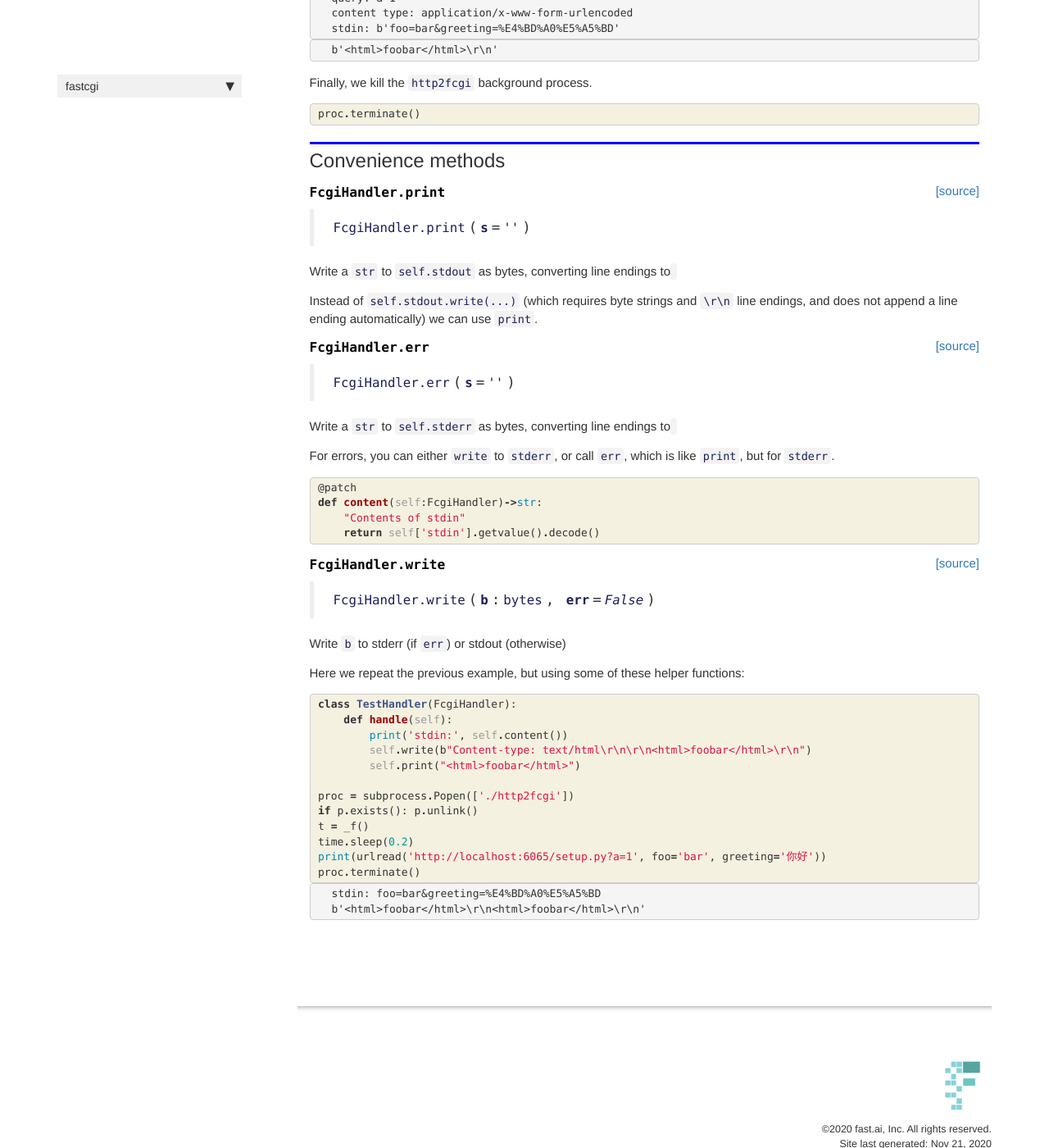
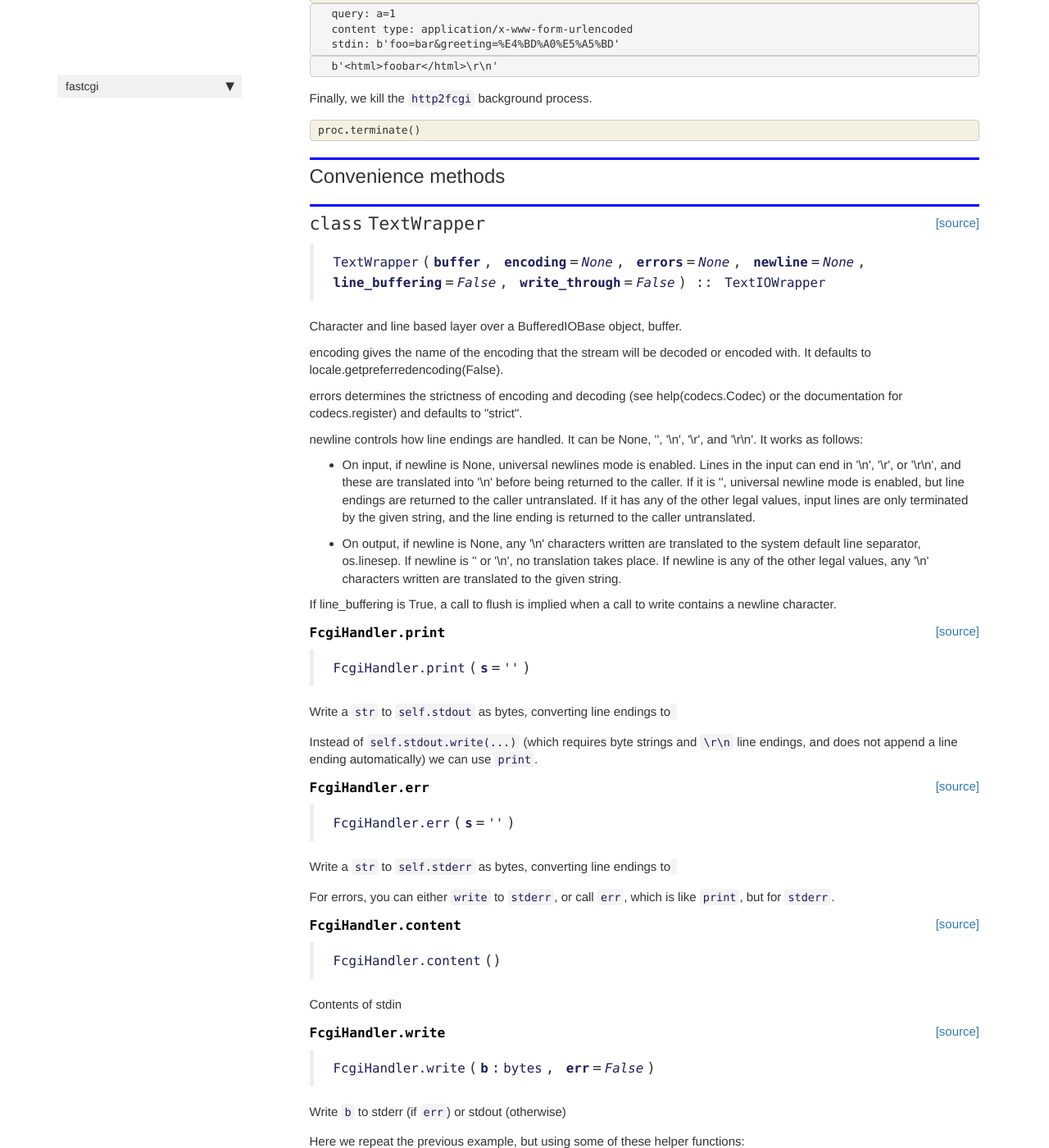
Before and after one commit to fastai/fastcgi, a Jekyll site: the page built from docs/core.html, in a window 1280 px wide and 1400 px high, scrolled down 3313 px. Shown: the whole window at 82% size. Built offline with Jekyll 4.4.1, drawn with Linux system fonts in a browser that asks for light colours; nearby versions of some CDN libraries; comment, search, counter and statistics services are not loaded; some of the changed text lies outside the part shown.

```diff
--- a/docs/_data/sidebars/home_sidebar.yml
+++ b/docs/_data/sidebars/home_sidebar.yml
@@ -12,6 +12,9 @@ entries:
     - output: web,pdf
       title: fastcgi API
       url: core.html
+    - output: web,pdf
+      title: fastcgi.decorator
+      url: decorator.html
     output: web
     title: fastcgi
   output: web
--- a/docs/core.html
+++ b/docs/core.html
@@ -114,7 +114,7 @@ nb_path: "00_core.ipynb"
 
 
 <div class="output_markdown rendered_html output_subarea ">
-<h4 id="readlen" class="doc_header"><code>readlen</code><a href="https://github.com/fastai/fastcgi/tree/master/fastcgi/core.py#L30" class="source_link" style="float:right">[source]</a></h4><blockquote><p><code>readlen</code>(<strong><code>r</code></strong>)</p>
+<h4 id="readlen" class="doc_header"><code>readlen</code><a href="https://github.com/fastai/fastcgi/tree/master/fastcgi/core.py#L31" class="source_link" style="float:right">[source]</a></h4><blockquote><p><code>readlen</code>(<strong><code>r</code></strong>)</p>
 </blockquote>
 <p>Read the length of the next fcgi parameter</p>
 
@@ -157,17 +157,29 @@ nb_path: "00_core.ipynb"
     {% raw %}
 
 <div class="cell border-box-sizing code_cell rendered">
-<div class="input">
 
-<div class="inner_cell">
-    <div class="input_area">
-<div class=" highlight hl-ipython3"><pre><span></span><span class="k">def</span> <span class="nf">_recv_struct</span><span class="p">(</span><span class="n">recv</span><span class="p">,</span> <span class="n">fmt</span><span class="p">):</span>
-    <span class="k">if</span> <span class="ow">not</span> <span class="nb">isinstance</span><span class="p">(</span><span class="n">fmt</span><span class="p">,</span><span class="n">struct</span><span class="o">.</span><span class="n">Struct</span><span class="p">):</span> <span class="n">fmt</span> <span class="o">=</span> <span class="n">_S</span><span class="p">(</span><span class="n">fmt</span><span class="p">)</span>
-    <span class="n">res</span> <span class="o">=</span> <span class="n">fmt</span><span class="o">.</span><span class="n">unpack</span><span class="p">(</span><span class="n">recv</span><span class="p">(</span><span class="n">fmt</span><span class="o">.</span><span class="n">size</span><span class="p">))</span>
-    <span class="k">return</span> <span class="n">res</span><span class="p">[</span><span class="mi">0</span><span class="p">]</span> <span class="k">if</span> <span class="nb">len</span><span class="p">(</span><span class="n">res</span><span class="p">)</span><span class="o">==</span><span class="mi">1</span> <span class="k">else</span> <span class="n">res</span>
-</pre></div>
+</div>
+    {% endraw %}
 
-    </div>
+    {% raw %}
+
+<div class="cell border-box-sizing code_cell rendered">
+
+<div class="output_wrapper">
+<div class="output">
+
+<div class="output_area">
+
+
+<div class="output_markdown rendered_html output_subarea ">
+<h4 id="recv_record" class="doc_header"><code>recv_record</code><a href="https://github.com/fastai/fastcgi/tree/master/fastcgi/core.py#L46" class="source_link" style="float:right">[source]</a></h4><blockquote><p><code>recv_record</code>(<strong><code>r</code></strong>)</p>
+</blockquote>
+<p>Receive one fastcgi record from <code>r</code></p>
+
+</div>
+
+</div>
+
 </div>
 </div>
 
@@ -177,22 +189,6 @@ nb_path: "00_core.ipynb"
     {% raw %}
 
 <div class="cell border-box-sizing code_cell rendered">
-<div class="input">
-
-<div class="inner_cell">
-    <div class="input_area">
-<div class=" highlight hl-ipython3"><pre><span></span><span class="k">def</span> <span class="nf">recv_record</span><span class="p">(</span><span class="n">r</span><span class="p">):</span>
-    <span class="n">_</span><span class="p">,</span><span class="n">typ</span><span class="p">,</span><span class="n">_</span><span class="p">,</span><span class="n">contentlen</span><span class="p">,</span><span class="n">padlen</span><span class="p">,</span><span class="n">_</span> <span class="o">=</span> <span class="n">_recv_struct</span><span class="p">(</span><span class="n">r</span><span class="p">,</span> <span class="n">_rec_struct</span><span class="p">)</span>
-    <span class="n">c</span> <span class="o">=</span> <span class="n">_recv_struct</span><span class="p">(</span><span class="n">r</span><span class="p">,</span> <span class="sa">f</span><span class="s1">&#39;</span><span class="si">{</span><span class="n">contentlen</span><span class="si">}</span><span class="s1">s</span><span class="si">{</span><span class="s2">&quot;x&quot;</span><span class="o">*</span><span class="n">padlen</span><span class="si">}</span><span class="s1">&#39;</span><span class="p">)</span>
-    <span class="n">typ</span> <span class="o">=</span> <span class="n">Record</span><span class="p">(</span><span class="n">typ</span><span class="p">)</span>
-    <span class="k">if</span>   <span class="n">typ</span><span class="o">==</span><span class="n">Record</span><span class="o">.</span><span class="n">BEGIN_REQUEST</span><span class="p">:</span> <span class="n">c</span> <span class="o">=</span> <span class="n">_begreq_struct</span><span class="o">.</span><span class="n">unpack</span><span class="p">(</span><span class="n">c</span><span class="p">)[:</span><span class="mi">2</span><span class="p">]</span>
-    <span class="k">elif</span> <span class="n">typ</span><span class="o">==</span><span class="n">Record</span><span class="o">.</span><span class="n">ABORT_REQUEST</span><span class="p">:</span> <span class="n">c</span> <span class="o">=</span> <span class="p">()</span>
-    <span class="k">return</span> <span class="n">typ</span><span class="p">,</span><span class="n">c</span>
-</pre></div>
-
-    </div>
-</div>
-</div>
 
 </div>
     {% endraw %}
@@ -270,24 +266,31 @@ nb_path: "00_core.ipynb"
     {% raw %}
 
 <div class="cell border-box-sizing code_cell rendered">
-<div class="input">
 
-<div class="inner_cell">
-    <div class="input_area">
-<div class=" highlight hl-ipython3"><pre><span></span><span class="k">def</span> <span class="nf">_params</span><span class="p">(</span><span class="n">s</span><span class="p">):</span>
-    <span class="n">b</span> <span class="o">=</span> <span class="n">BytesIO</span><span class="p">(</span><span class="n">s</span><span class="p">)</span>
-    <span class="n">r</span> <span class="o">=</span> <span class="n">b</span><span class="o">.</span><span class="n">read</span>
-    <span class="k">while</span> <span class="n">b</span><span class="o">.</span><span class="n">tell</span><span class="p">()</span><span class="o">&lt;</span><span class="nb">len</span><span class="p">(</span><span class="n">s</span><span class="p">):</span>
-        <span class="n">lk</span><span class="p">,</span><span class="n">lv</span> <span class="o">=</span> <span class="n">readlen</span><span class="p">(</span><span class="n">r</span><span class="p">),</span><span class="n">readlen</span><span class="p">(</span><span class="n">r</span><span class="p">)</span>
-        <span class="k">yield</span> <span class="n">_recv_struct</span><span class="p">(</span><span class="n">r</span><span class="p">,</span> <span class="sa">f</span><span class="s1">&#39;</span><span class="si">{</span><span class="n">lk</span><span class="si">}</span><span class="s1">s</span><span class="si">{</span><span class="n">lv</span><span class="si">}</span><span class="s1">s&#39;</span><span class="p">)</span>
+<div class="output_wrapper">
+<div class="output">
 
-<span class="k">def</span> <span class="nf">params</span><span class="p">(</span><span class="n">s</span><span class="p">):</span>
-    <span class="k">return</span> <span class="p">{</span><span class="n">k</span><span class="o">.</span><span class="n">decode</span><span class="p">():</span><span class="n">v</span><span class="o">.</span><span class="n">decode</span><span class="p">()</span> <span class="k">for</span> <span class="n">k</span><span class="p">,</span><span class="n">v</span> <span class="ow">in</span> <span class="n">_params</span><span class="p">(</span><span class="n">s</span><span class="p">)}</span>
-</pre></div>
+<div class="output_area">
 
-    </div>
+
+<div class="output_markdown rendered_html output_subarea ">
+<h4 id="params" class="doc_header"><code>params</code><a href="https://github.com/fastai/fastcgi/tree/master/fastcgi/core.py#L63" class="source_link" style="float:right">[source]</a></h4><blockquote><p><code>params</code>(<strong><code>s</code></strong>:<code>bytes</code>)</p>
+</blockquote>
+<p>Parse fastcgi parameters from <code>s</code></p>
+
+</div>
+
+</div>
+
 </div>
 </div>
+
+</div>
+    {% endraw %}
+
+    {% raw %}
+
+<div class="cell border-box-sizing code_cell rendered">
 
 </div>
     {% endraw %}
@@ -356,7 +359,7 @@ nb_path: "00_core.ipynb"
 
 
 <div class="output_markdown rendered_html output_subarea ">
-<h4 id="send_record" class="doc_header"><code>send_record</code><a href="https://github.com/fastai/fastcgi/tree/master/fastcgi/core.py#L39" class="source_link" style="float:right">[source]</a></h4><blockquote><p><code>send_record</code>(<strong><code>typ</code></strong>, <strong><code>w</code></strong>, <strong><code>c</code></strong>=<em><code>b''</code></em>)</p>
+<h4 id="send_record" class="doc_header"><code>send_record</code><a href="https://github.com/fastai/fastcgi/tree/master/fastcgi/core.py#L68" class="source_link" style="float:right">[source]</a></h4><blockquote><p><code>send_record</code>(<strong><code>typ</code></strong>, <strong><code>w</code></strong>, <strong><code>c</code></strong>=<em><code>b''</code></em>)</p>
 </blockquote>
 <p>Send fastcgi binary record of <code>typ</code> to <code>w</code></p>
 
@@ -388,7 +391,7 @@ nb_path: "00_core.ipynb"
 
 
 <div class="output_markdown rendered_html output_subarea ">
-<h4 id="send_stream" class="doc_header"><code>send_stream</code><a href="https://github.com/fastai/fastcgi/tree/master/fastcgi/core.py#L44" class="source_link" style="float:right">[source]</a></h4><blockquote><p><code>send_stream</code>(<strong><code>typ</code></strong>, <strong><code>w</code></strong>, <strong><code>s</code></strong>)</p>
+<h4 id="send_stream" class="doc_header"><code>send_stream</code><a href="https://github.com/fastai/fastcgi/tree/master/fastcgi/core.py#L73" class="source_link" style="float:right">[source]</a></h4><blockquote><p><code>send_stream</code>(<strong><code>typ</code></strong>, <strong><code>w</code></strong>, <strong><code>s</code></strong>)</p>
 </blockquote>
 <p>Send fastcgi stream of <code>typ</code> to <code>w</code></p>
 
@@ -412,6 +415,26 @@ nb_path: "00_core.ipynb"
     {% raw %}
 
 <div class="cell border-box-sizing code_cell rendered">
+<div class="input">
+
+<div class="inner_cell">
+    <div class="input_area">
+<div class=" highlight hl-ipython3"><pre><span></span><span class="k">class</span> <span class="nc">_Stream</span><span class="p">(</span><span class="n">BytesIO</span><span class="p">):</span>
+    <span class="k">def</span> <span class="nf">write</span><span class="p">(</span><span class="bp">self</span><span class="p">,</span> <span class="n">b</span><span class="p">):</span>
+        <span class="k">if</span> <span class="nb">isinstance</span><span class="p">(</span><span class="n">b</span><span class="p">,</span><span class="nb">bytes</span><span class="p">):</span> <span class="n">b</span><span class="o">=</span><span class="n">b</span><span class="o">.</span><span class="n">decode</span><span class="p">()</span>
+        <span class="nb">super</span><span class="p">()</span><span class="o">.</span><span class="n">write</span><span class="p">(</span><span class="n">b</span><span class="p">)</span>
+</pre></div>
+
+    </div>
+</div>
+</div>
+
+</div>
+    {% endraw %}
+
+    {% raw %}
+
+<div class="cell border-box-sizing code_cell rendered">
 
 <div class="output_wrapper">
 <div class="output">
@@ -420,7 +443,7 @@ nb_path: "00_core.ipynb"
 
 
 <div class="output_markdown rendered_html output_subarea ">
-<h2 id="FcgiHandler" class="doc_header"><code>class</code> <code>FcgiHandler</code><a href="https://github.com/fastai/fastcgi/tree/master/fastcgi/core.py#L51" class="source_link" style="float:right">[source]</a></h2><blockquote><p><code>FcgiHandler</code>(<strong><code>request</code></strong>, <strong><code>client_address</code></strong>, <strong><code>server</code></strong>) :: <code>StreamRequestHandler</code></p>
+<h2 id="FcgiHandler" class="doc_header"><code>class</code> <code>FcgiHandler</code><a href="https://github.com/fastai/fastcgi/tree/master/fastcgi/core.py#L81" class="source_link" style="float:right">[source]</a></h2><blockquote><p><code>FcgiHandler</code>(<strong><code>request</code></strong>, <strong><code>client_address</code></strong>, <strong><code>server</code></strong>) :: <code>StreamRequestHandler</code></p>
 </blockquote>
 <p>A request handler that processes FastCGI streams and parameters</p>
 
@@ -443,7 +466,7 @@ nb_path: "00_core.ipynb"
 
 <div class="cell border-box-sizing text_cell rendered"><div class="inner_cell">
 <div class="text_cell_render border-box-sizing rendered_html">
-<p>This is used in much the same way as <a href="https://docs.python.org/3/library/socketserver.html#request-handler-objects">StreamRequestHandler</a>, except that receiving the data is handled for you before your <code>handle</code> method is called. All headers are available in the <code>params</code> dictionary. All streams are available through indexing (i.e. using <code>__getitem__</code>). The <code>stdin</code> stream contains the data sent to your handler. Write to the <code>stdout</code> and <code>stderr</code> streams to send data to the client.</p>
+<p>This is used in much the same way as <a href="https://docs.python.org/3/library/socketserver.html#request-handler-objects">StreamRequestHandler</a>, except that receiving the data is handled for you before your <code>handle</code> method is called. All headers are available in the <a href="/fastcgi/core.html#params"><code>params</code></a> dictionary. All streams are available through indexing (i.e. using <code>__getitem__</code>). The <code>stdin</code> stream contains the data sent to your handler. Write to the <code>stdout</code> and <code>stderr</code> streams to send data to the client.</p>
 
 </div>
 </div>
@@ -618,6 +641,56 @@ stdin: b&#39;foo=bar&amp;greeting=%E4%BD%A0%E5%A5%BD&#39;
 
 <div class="cell border-box-sizing code_cell rendered">
 
+<div class="output_wrapper">
+<div class="output">
+
+<div class="output_area">
+
+
+<div class="output_markdown rendered_html output_subarea ">
+<h2 id="TextWrapper" class="doc_header"><code>class</code> <code>TextWrapper</code><a href="https://github.com/fastai/fastcgi/tree/master/fastcgi/core.py#L109" class="source_link" style="float:right">[source]</a></h2><blockquote><p><code>TextWrapper</code>(<strong><code>buffer</code></strong>, <strong><code>encoding</code></strong>=<em><code>None</code></em>, <strong><code>errors</code></strong>=<em><code>None</code></em>, <strong><code>newline</code></strong>=<em><code>None</code></em>, <strong><code>line_buffering</code></strong>=<em><code>False</code></em>, <strong><code>write_through</code></strong>=<em><code>False</code></em>) :: <code>TextIOWrapper</code></p>
+</blockquote>
+<p>Character and line based layer over a BufferedIOBase object, buffer.</p>
+<p>encoding gives the name of the encoding that the stream will be
+decoded or encoded with. It defaults to locale.getpreferredencoding(False).</p>
+<p>errors determines the strictness of encoding and decoding (see
+help(codecs.Codec) or the documentation for codecs.register) and
+defaults to "strict".</p>
+<p>newline controls how line endings are handled. It can be None, '',
+'\n', '\r', and '\r\n'.  It works as follows:</p>
+<ul>
+<li><p>On input, if newline is None, universal newlines mode is
+enabled. Lines in the input can end in '\n', '\r', or '\r\n', and
+these are translated into '\n' before being returned to the
+caller. If it is '', universal newline mode is enabled, but line
+endings are returned to the caller untranslated. If it has any of
+the other legal values, input lines are only terminated by the given
+string, and the line ending is returned to the caller untranslated.</p>
+</li>
+<li><p>On output, if newline is None, any '\n' characters written are
+translated to the system default line separator, os.linesep. If
+newline is '' or '\n', no translation takes place. If newline is any
+of the other legal values, any '\n' characters written are translated
+to the given string.</p>
+</li>
+</ul>
+<p>If line_buffering is True, a call to flush is implied when a call to
+write contains a newline character.</p>
+
+</div>
+
+</div>
+
+</div>
+</div>
+
+</div>
+    {% endraw %}
+
+    {% raw %}
+
+<div class="cell border-box-sizing code_cell rendered">
+
 </div>
     {% endraw %}
 
@@ -632,7 +705,7 @@ stdin: b&#39;foo=bar&amp;greeting=%E4%BD%A0%E5%A5%BD&#39;
 
 
 <div class="output_markdown rendered_html output_subarea ">
-<h4 id="FcgiHandler.print" class="doc_header"><code>FcgiHandler.print</code><a href="https://github.com/fastai/fastcgi/tree/master/fastcgi/core.py#L87" class="source_link" style="float:right">[source]</a></h4><blockquote><p><code>FcgiHandler.print</code>(<strong><code>s</code></strong>=<em><code>''</code></em>)</p>
+<h4 id="FcgiHandler.print" class="doc_header"><code>FcgiHandler.print</code><a href="https://github.com/fastai/fastcgi/tree/master/fastcgi/core.py#L117" class="source_link" style="float:right">[source]</a></h4><blockquote><p><code>FcgiHandler.print</code>(<strong><code>s</code></strong>=<em><code>''</code></em>)</p>
 </blockquote>
 <p>Write a <code>str</code> to <code>self.stdout</code> as bytes, converting line endings to <code></code></p>
 
@@ -671,7 +744,7 @@ stdin: b&#39;foo=bar&amp;greeting=%E4%BD%A0%E5%A5%BD&#39;
 
 
 <div class="output_markdown rendered_html output_subarea ">
-<h4 id="FcgiHandler.err" class="doc_header"><code>FcgiHandler.err</code><a href="https://github.com/fastai/fastcgi/tree/master/fastcgi/core.py#L93" class="source_link" style="float:right">[source]</a></h4><blockquote><p><code>FcgiHandler.err</code>(<strong><code>s</code></strong>=<em><code>''</code></em>)</p>
+<h4 id="FcgiHandler.err" class="doc_header"><code>FcgiHandler.err</code><a href="https://github.com/fastai/fastcgi/tree/master/fastcgi/core.py#L123" class="source_link" style="float:right">[source]</a></h4><blockquote><p><code>FcgiHandler.err</code>(<strong><code>s</code></strong>=<em><code>''</code></em>)</p>
 </blockquote>
 <p>Write a <code>str</code> to <code>self.stderr</code> as bytes, converting line endings to <code></code></p>
 
@@ -702,19 +775,31 @@ stdin: b&#39;foo=bar&amp;greeting=%E4%BD%A0%E5%A5%BD&#39;
     {% raw %}
 
 <div class="cell border-box-sizing code_cell rendered">
-<div class="input">
 
-<div class="inner_cell">
-    <div class="input_area">
-<div class=" highlight hl-ipython3"><pre><span></span><span class="nd">@patch</span>
-<span class="k">def</span> <span class="nf">content</span><span class="p">(</span><span class="bp">self</span><span class="p">:</span><span class="n">FcgiHandler</span><span class="p">)</span><span class="o">-&gt;</span><span class="nb">str</span><span class="p">:</span>
-    <span class="s2">&quot;Contents of stdin&quot;</span>
-    <span class="k">return</span> <span class="bp">self</span><span class="p">[</span><span class="s1">&#39;stdin&#39;</span><span class="p">]</span><span class="o">.</span><span class="n">getvalue</span><span class="p">()</span><span class="o">.</span><span class="n">decode</span><span class="p">()</span>
-</pre></div>
+<div class="output_wrapper">
+<div class="output">
 
-    </div>
+<div class="output_area">
+
+
+<div class="output_markdown rendered_html output_subarea ">
+<h4 id="FcgiHandler.content" class="doc_header"><code>FcgiHandler.content</code><a href="https://github.com/fastai/fastcgi/tree/master/fastcgi/core.py#L129" class="source_link" style="float:right">[source]</a></h4><blockquote><p><code>FcgiHandler.content</code>()</p>
+</blockquote>
+<p>Contents of stdin</p>
+
+</div>
+
+</div>
+
 </div>
 </div>
+
+</div>
+    {% endraw %}
+
+    {% raw %}
+
+<div class="cell border-box-sizing code_cell rendered">
 
 </div>
     {% endraw %}
@@ -730,7 +815,7 @@ stdin: b&#39;foo=bar&amp;greeting=%E4%BD%A0%E5%A5%BD&#39;
 
 
 <div class="output_markdown rendered_html output_subarea ">
-<h4 id="FcgiHandler.write" class="doc_header"><code>FcgiHandler.write</code><a href="https://github.com/fastai/fastcgi/tree/master/fastcgi/core.py#L99" class="source_link" style="float:right">[source]</a></h4><blockquote><p><code>FcgiHandler.write</code>(<strong><code>b</code></strong>:<code>bytes</code>, <strong><code>err</code></strong>=<em><code>False</code></em>)</p>
+<h4 id="FcgiHandler.write" class="doc_header"><code>FcgiHandler.write</code><a href="https://github.com/fastai/fastcgi/tree/master/fastcgi/core.py#L135" class="source_link" style="float:right">[source]</a></h4><blockquote><p><code>FcgiHandler.write</code>(<strong><code>b</code></strong>:<code>bytes</code>, <strong><code>err</code></strong>=<em><code>False</code></em>)</p>
 </blockquote>
 <p>Write <code>b</code> to stderr (if <code>err</code>) or stdout (otherwise)</p>
 
--- a/docs/sidebar.json
+++ b/docs/sidebar.json
@@ -1,6 +1,7 @@
 {
   "fastcgi": {
     "Overview": "/",
-    "fastcgi API": "core.html"
+    "fastcgi API": "core.html",
+    "fastcgi.decorator": "decorator.html"
   }
 }
--- a/fastcgi/__init__.py
+++ b/fastcgi/__init__.py
@@ -1,2 +1,3 @@
 __version__ = "0.0.1"
 from .core import *
+from .decorator import *
```
Also changed, not shown: examples/say_hello_fcgi.py (added, +9 -0 lines), examples/say_hello_handler.py (added, +13 -0 lines), fastcgi/_nbdev.py (+9 -2 lines), fastcgi/core.py (+42 -6 lines), fastcgi/decorator.py (added, +40 -0 lines), examples/README.md (added), 4 other files.
